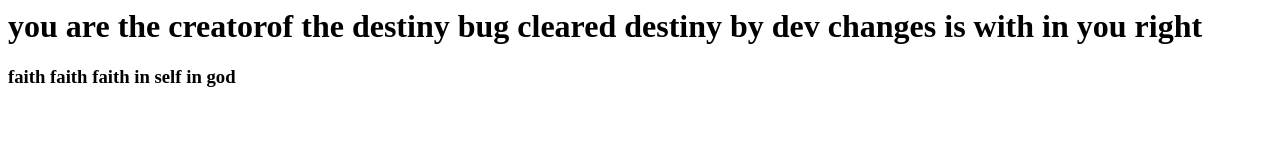
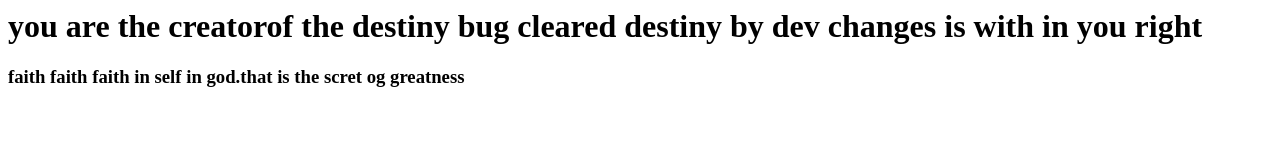
Before and after one commit to kiransp1/firstgitrepo, a plain HTML site: page index.html in a window 1280 px wide. Drawn offline with Linux system fonts and the light colour scheme.

Commit message:
Update index.html
edited the 3rd code

```diff
--- a/index.html
+++ b/index.html
@@ -2,6 +2,6 @@
 <body>
 <h1>you are the creatorof the destiny
 bug cleared destiny by dev changes is with in you right
-<h3> faith faith faith in self in god
+<h3> faith faith faith in self in god.that is the scret og greatness
 </body>
 </html>
```
